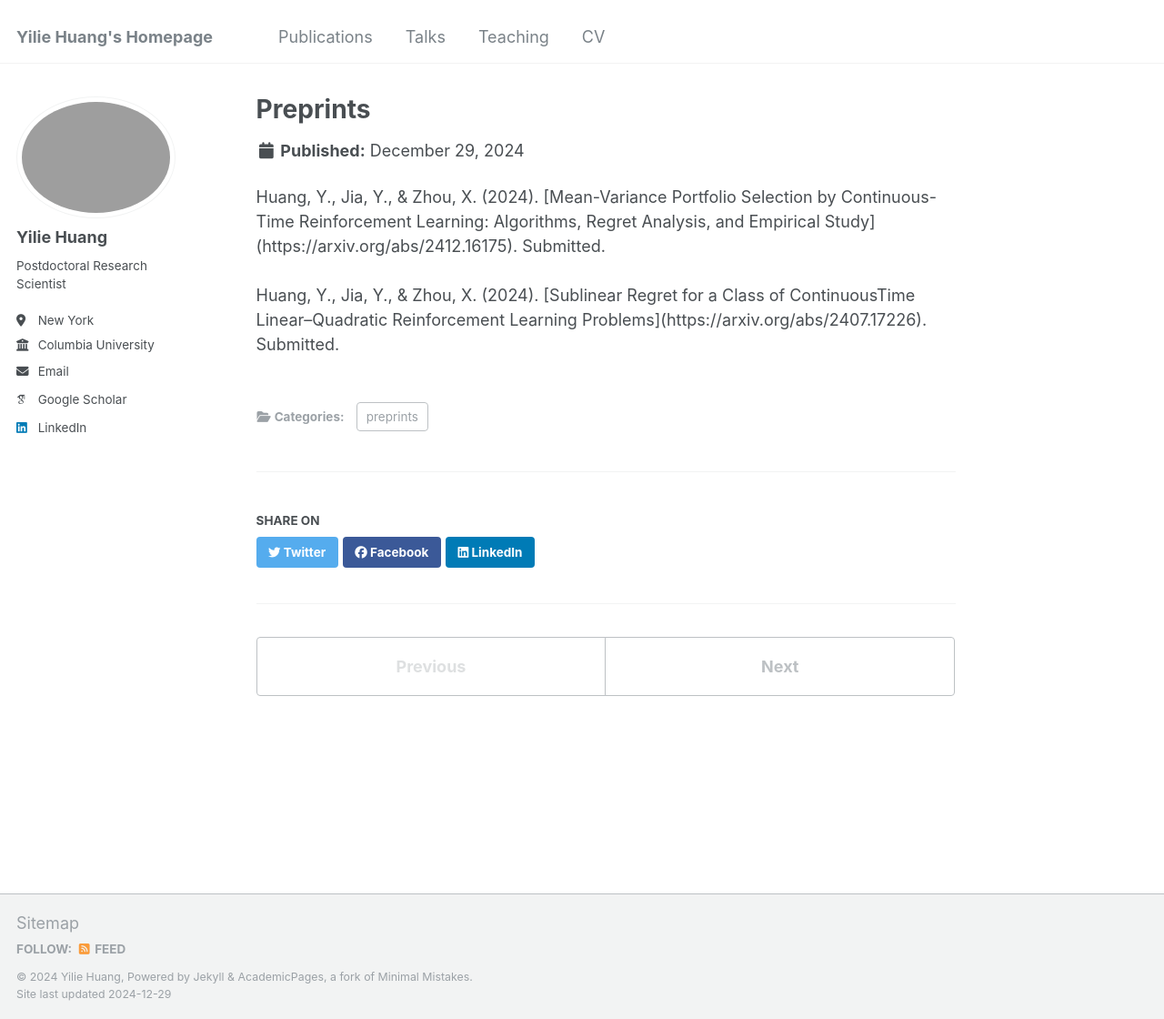
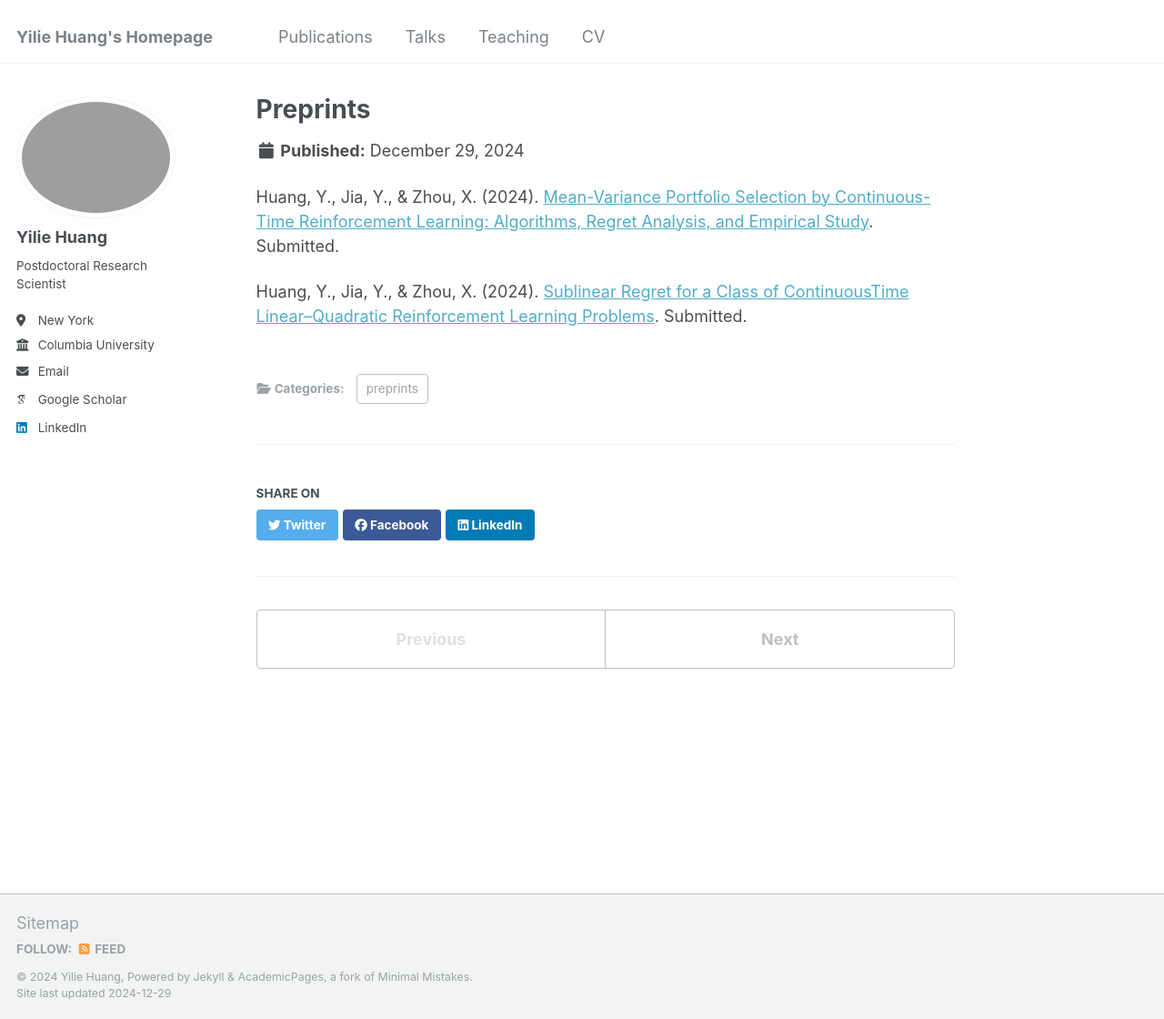
Before and after one commit to yiliehuang/yiliehuang.github.io, a Jekyll site: the page built from _publications/preprints.md, in a window 1280 px wide and 1120 px high. Shown: the whole window at 91% size. Built offline with Jekyll 4.4.1, drawn with Linux system fonts in a browser that asks for light colours; some web fonts are replaced.

Commit message:
Update preprints.md

```diff
--- a/_publications/preprints.md
+++ b/_publications/preprints.md
@@ -3,6 +3,6 @@
 category: preprints
 permalink: publication/preprints
 ---
-<p>Huang, Y., Jia, Y., & Zhou, X. (2024). [Mean-Variance Portfolio Selection by Continuous-Time Reinforcement Learning: Algorithms, Regret Analysis, and Empirical Study](https://arxiv.org/abs/2412.16175). Submitted.<br>
-<br>
-Huang, Y., Jia, Y., & Zhou, X. (2024). [Sublinear Regret for a Class of ContinuousTime Linear–Quadratic Reinforcement Learning Problems](https://arxiv.org/abs/2407.17226). Submitted.</p>
+Huang, Y., Jia, Y., & Zhou, X. (2024). [Mean-Variance Portfolio Selection by Continuous-Time Reinforcement Learning: Algorithms, Regret Analysis, and Empirical Study](https://arxiv.org/abs/2412.16175). Submitted.
+
+Huang, Y., Jia, Y., & Zhou, X. (2024). [Sublinear Regret for a Class of ContinuousTime Linear–Quadratic Reinforcement Learning Problems](https://arxiv.org/abs/2407.17226). Submitted.
```
